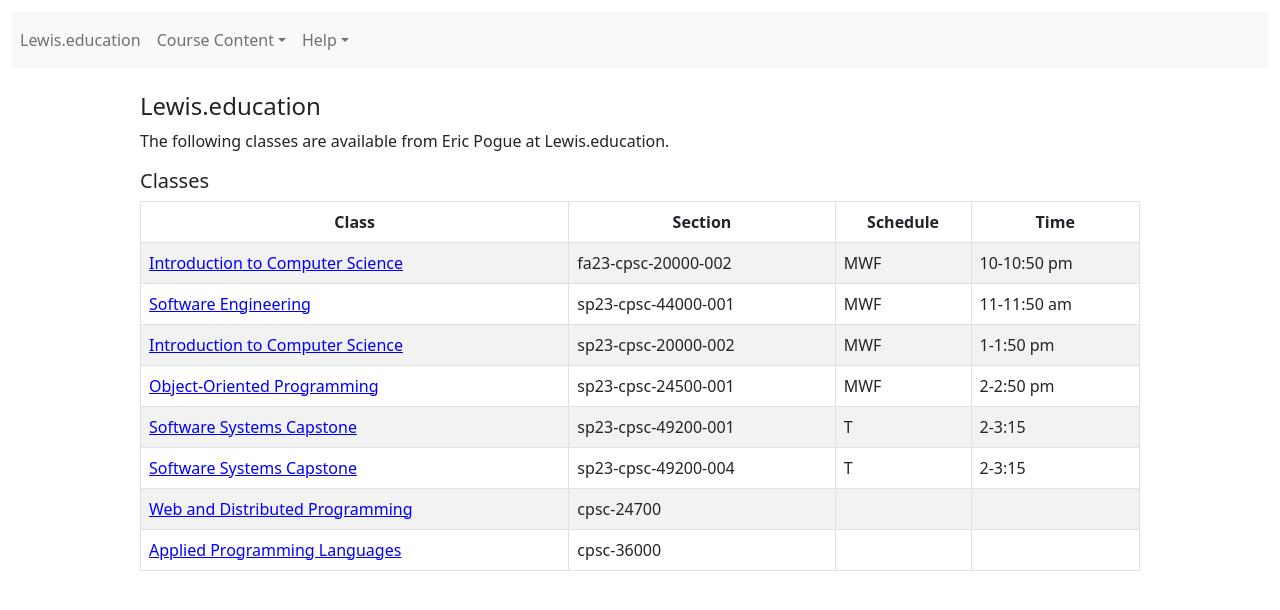
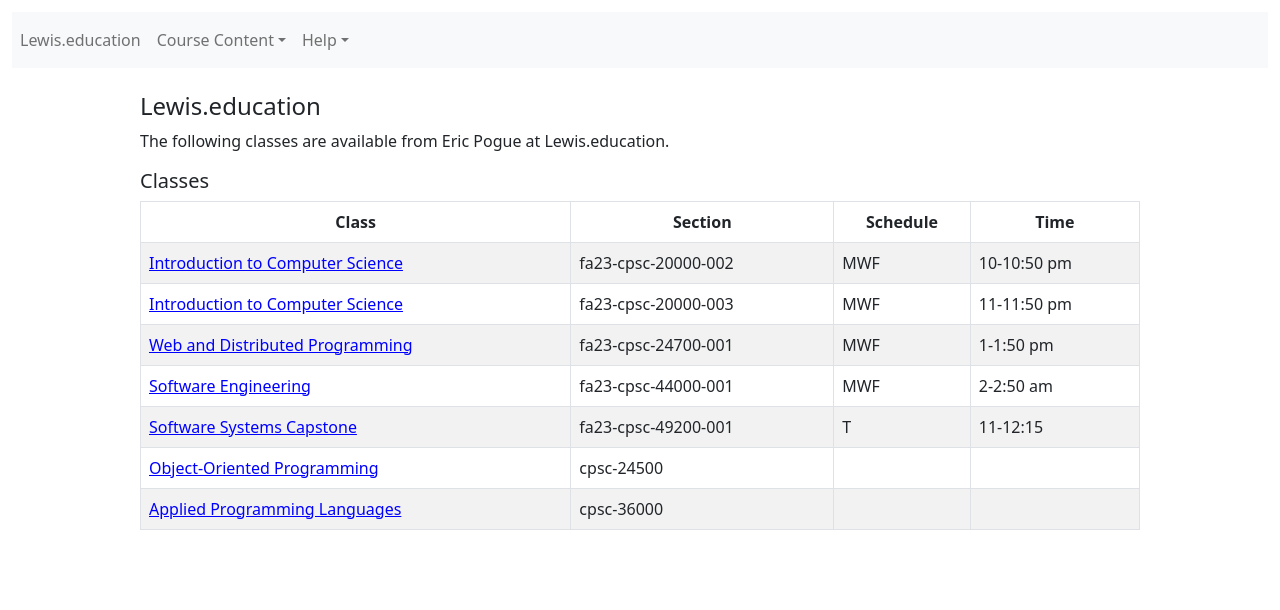
Before and after one commit to EricJPogue/lewis-education-static, a React (Create React App) app: page /#/ in a window 1280 px wide. Shown: the top 610 px of the page. Built offline with nearby package versions, Linux system fonts and the light colour scheme.

Commit message:
Update files.

```diff
--- a/src/ActivityLists/AL20000Sprint01.js
+++ b/src/ActivityLists/AL20000Sprint01.js
@@ -26,6 +26,7 @@
 		<ul style={{listStyleType:'square'}}>
 			<li>Effectively participate in a blended classroom environment and as part of a scrum team</li>
 			<li>Define and utilize files, files systems, and Zip files</li>
+			<li>Utilize graphical and command line representations of files and file systems</li>
 			<li>Understand the basics of Computer Science</li>
 			<li>Describe the concept of abstraction</li>
 			<li>Utilize important developer tools to create and update basic software applications</li>
@@ -39,7 +40,6 @@
 }
 
 export const list20000Sprint01 = (sprint) => {
-	const computerScienceIlluminated = () => { return( <a href='https://learning.oreilly.com/playlists/c64af15a-7918-4898-9488-8d573674a2dc' target='_blank' rel='noopener noreferrer'>Computer Science Illuminated</a> ) }
 	return ( <div>
 		{activitiesListIntro(sprint)}
 		<ol>
@@ -52,7 +52,7 @@
 			<li>Review {CommandLine()}</li>
 			{initialPost(sprint)}
 
-			<li>Read {computerScienceIlluminated()} chapter 1, review our <NavLink to='/activity-dale/1'>chapter 1 lecture</NavLink>, and be prepared for a scrum team discussion</li>
+			<li>Read Computer Science Illuminated chapter 1, review our <NavLink to='/activity-dale/1'>chapter 1 lecture</NavLink>, and be prepared for a scrum team discussion</li>
 			<li>Within {oreillyPlaylistICS()} read “Introducing Python” Preface through Chapter 2 while reviewing “quotes.py” from the {IntroducingPythonSampleCode()}</li>
 			{standardActivitiesClosing(sprint, HelloWorldPythonLink(), '3 hours')}
 		</ol>
--- a/src/ActivityVideo/Panopto.js
+++ b/src/ActivityVideo/Panopto.js
@@ -1,6 +1,6 @@
 import React from 'react'
 
-import { getClass, getClassNumber } from '../DataAndAPIs/Classes'
+import { getClassSection, getClassNumber } from '../DataAndAPIs/Classes'
 import { Blended, externalLink, scrumIn7Min } from '../DataAndAPIs/Links'
 
 const panoptoWelcomeIFrameTag = () => {
@@ -9,7 +9,7 @@
 
 export const welcome = () => {
 	return ( <div>
-		<h4>{getClass().title}</h4>
+		<h4>{getClassSection().title}</h4>
 		<h5>***** Welcome! Please take a few minutes to view your welcome message.</h5>
 		<IFrameComponent iframe={panoptoWelcomeIFrameTag()} />
 		<br />
--- a/src/DataAndAPIs/Classes.js
+++ b/src/DataAndAPIs/Classes.js
@@ -1,4 +1,4 @@
-import { getCalendarByCalendarID, _FALL_2023_08_28_16, _SPRING_2023_01_09_16, _CURRENT_CALENDAR } from "./Calendars"
+import { getCalendarByCalendarID, _FALL_2023_08_28_16, _CURRENT_CALENDAR } from "./Calendars"
 
 import { al44000Sprint1Topics } from '../ActivityLists/AL44000Sprint01'
 import { al44000Sprint2Topics } from '../ActivityLists/AL44000Sprint02'
@@ -51,6 +51,7 @@
 	return getCalendarByCalendarID(getClass().calendarID)
 }
 
+// getClass() depreciated... replace getClass() with getClassSection()
 export const getClass = () => {
 	const classID = getClassIDfromURL()
 	if (classID  === '') {
@@ -60,8 +61,11 @@
 }
 
 export const getClassSection = () => {
-	// Todo: Refactor getClass() to getClassSection() as we are really talking about a class section.
-	return getClass()
+	const classID = getClassIDfromURL()
+	if (classID  === '') {
+		return null
+	}
+	return getClassByClassID(classID)
 }
 
 export  const getClassNumber = () => {
@@ -81,7 +85,9 @@
 
 export const _INSTRUCTOR = {
 	name:'Eric Pogue',
+	officeHours:'Thursday 10 to 10:50 AM CT by appointment',
 	office:'AS-124-A',
+	appointmentRequests:'Appointments can be requested via email',
 	lewisPhone:'(815) 836-5015',
 	lewisEmail:'epogue@lewisu.edu'
 }
@@ -126,14 +132,14 @@
 	],
 	textBook: 'Computer Science Illuminated, Nell Dale and John Lewis, Jones & Bartlett Learning. This book is required for this course.',
 	modules: [
-		'Getting Started, Tools of the Trade, Files Systems, and The Big Picture',
+		'Getting Started, Tools of the Trade, Files Systems, Representation, and The Big Picture',
 		'Numbering Systems, Data Representation, and HyperText Markup Language (HTML)',
-		'Gates and Circuits, Computing Components, and Cloud Computing with HTML and CSS',
+		'Gates and Circuits, Computing Components, and Cloud Computing with HTML, CSS, and JavaScript',
 		'Artificial Intelligence, Functions, and Objects and Drawing',
-		'Networks, Final Project Proposal, and Objects and Drawing with Python',
+		'Networks, Class Project Proposal, and Objects and Drawing with Python',
 		'Full Stack Development with Web Browser, Web Server, and NoSQL Database',
-		'Security, More HTML, CSS, and more JavaScript or more Python',
-		'Final Project'
+		'Class Project !!!Security, More HTML, CSS, and more JavaScript or more Python!!!',
+		'Final Exam'
 	]
 }
 
@@ -404,28 +410,21 @@
 	{ 'classID':'fa23-cpsc-20000-002', 'calendarID':_FALL_2023_08_28_16, 'class':_CPSC_20000, 'number':'20000', 'section':'002', 'crn':'80006',
 		'title':'Introduction to Computer Science', 'location':'Arts and Sciences (AS) 104A and Friday remote via Zoom', 'schedule':_MWF, 'time':'10-10:50 pm', 'finalExam':'Monday, Dec 11 from 10:30 AM to 12:30 PM CT' },
 
-	{ 'classID':'sp23-cpsc-44000-001', 'calendarID':_SPRING_2023_01_09_16, 'class':_CPSC_44000, 'number':'44000', 'section':'001', 'crn':'10788',
-		'title':'Software Engineering', 'location':'Arts and Sciences (AS) 104A and Friday remote via Zoom', 'schedule':_MWF, 'time':'11-11:50 am', 'finalExam':'Friday, May 5 from 10:30 AM to 12:30 PM CT' },
+	{ 'classID':'fa23-cpsc-20000-003', 'calendarID':_FALL_2023_08_28_16, 'class':_CPSC_20000, 'number':'20000', 'section':'003', 'crn':'80007',
+		'title':'Introduction to Computer Science', 'location':'Arts and Sciences (AS) 104A and Friday remote via Zoom', 'schedule':_MWF, 'time':'11-11:50 pm', 'finalExam':'Friday, Dec 15 from 10:30 AM to 12:30 PM CT' },
 
-	{ 'classID':'sp23-cpsc-20000-002', 'calendarID':_SPRING_2023_01_09_16, 'class':_CPSC_20000, 'number':'20000', 'section':'002', 'crn':'10526',
-		'title':'Introduction to Computer Science', 'location':'Arts and Sciences (AS) 104A and Friday remote via Zoom', 'schedule':_MWF, 'time':'1-1:50 pm', 'finalExam':'Wednesday, May 3 from 1:30 PM to 3:30 PM CT' },
+	{ 'classID':'fa23-cpsc-24700-001', 'calendarID':_FALL_2023_08_28_16, 'class':_CPSC_24700, 'number':'24700', 'section':'001', 'crn':'80024',
+		'title':'Web and Distributed Programming', 'location':'Arts and Sciences (AS) 104A and Friday remote via Zoom', 'schedule':_MWF, 'time':'1-1:50 pm', 'finalExam':'Wednesday, Dec 13 from 1:30 AM to 3:30 PM CT' },
 
-	{ 'classID':'sp23-cpsc-24500-001', 'calendarID':_SPRING_2023_01_09_16, 'class':_CPSC_24500, 'number':'24500', 'section':'001', 'crn':'10561',
-		'title':'Object-Oriented Programming', 'location':'Arts and Sciences (AS) 104A and Friday remote via Zoom', 'schedule':_MWF, 'time':'2-2:50 pm', 'finalExam':'Monday, May 1 from 4-6 pm CT',
-		'syllabusURL':'https://pithub.blob.core.windows.net/nvm4zqwm/cuq8toxa-sp22-cpsc-24500-001.pdf' },
+	{ 'classID':'fa23-cpsc-44000-001', 'calendarID':_FALL_2023_08_28_16, 'class':_CPSC_44000, 'number':'44000', 'section':'001', 'crn':'80053',
+		'title':'Software Engineering', 'location':'Arts and Sciences (AS) 104A and Friday remote via Zoom', 'schedule':_MWF, 'time':'2-2:50 am', 'finalExam':'Monday, Dec 11 from 4 pm to 6 pm CT' },
 
-	{ 'classID':'sp23-cpsc-49200-001', 'calendarID':_SPRING_2023_01_09_16, 'class':_CPSC_49200, 'number':'49200', 'section':'001', 'crn':'10815',
-		'title':'Software Systems Capstone', 'schedule':_T, 'time':'2-3:15', 'finalExam':'Thursday, May 4 from 1:30 to 3:30 pm CT**',
-		'syllabusURL':'https://pithub.blob.core.windows.net/nvm4zqwm/cuq8toxa-sp22-cpsc-49200-001.pdf' },
+	{ 'classID':'fa23-cpsc-49200-001', 'calendarID':_FALL_2023_08_28_16, 'class':_CPSC_49200, 'number':'49200', 'section':'001', 'crn':'80056',
+		'title':'Software Systems Capstone', 'schedule':_T, 'time':'11-12:15', 'finalExam':'Tuesday, Dec 12 from 10:30 to 12:30 pm CT' },
 
-	{ 'classID':'sp23-cpsc-49200-004', 'calendarID':_SPRING_2023_01_09_16, 'class':_CPSC_49200, 'number':'49200', 'section':'004', 'crn':'10822',
-		'title':'Software Systems Capstone', 'schedule':_T, 'time':'2-3:15', 'finalExam':'Thursday, May 4 from 1:30 to 3:30 pm CT',
-		'syllabusURL':'https://pithub.blob.core.windows.net/nvm4zqwm/cuq8toxa-sp22-cpsc-49200-001.pdf' },
-
-	{ 'classID':'cpsc-24700', 'calendarID':_CURRENT_CALENDAR, 'class':_CPSC_24700, 'number':'24700', 'section':'XXX', 'crn':'00000',
-		'title':'Web and Distributed Programming', 'location':'', 'schedule':'', 'time':'', 'finalExam':'' },
+	{ 'classID':'cpsc-24500', 'calendarID':_CURRENT_CALENDAR, 'class':_CPSC_24500, 'number':'24500', 'section':'XXX', 'crn':'00000',
+		'title':'Object-Oriented Programming', 'location':'', 'schedule':'', 'time':'', 'finalExam':'' },
 
 	{ 'classID':'cpsc-36000', 'calendarID':_CURRENT_CALENDAR, 'class':_CPSC_36000, 'number':'36000', 'section':'XXX', 'crn':'00000',
-		'title':'Applied Programming Languages', 'location':'', 'schedule':'', 'time':'', 'finalExam':'',
-		'syllabusURL':'https://botb.blob.core.windows.net/nvm4zqwm/se3c5q62-syllabus-cpsc-36000-001.pdf' }
+		'title':'Applied Programming Languages', 'location':'', 'schedule':'', 'time':'', 'finalExam':'' }
 ]
--- a/src/Info/InfoEricPogue.js
+++ b/src/Info/InfoEricPogue.js
@@ -17,7 +17,7 @@
 		GitHub: {personalGitHub()}<br /><br />
 
 		Lewis Office Location: AS-124-A<br />
-		Office Hours: Thursday 10 to 11:30 AM CT by appointment<br /><br />
+		Office Hours: Thursday 10 to 10:50 AM CT by appointment<br /><br />
 
 		Desk Phone: <a href='tel: +18158365015'>(815) 836-5015</a><br />
 		Personal Mobile Phone: <a href='tel: +15632097280'>(563) 209-7280</a><br />
--- a/src/Syllabi/SyllabiShared.js
+++ b/src/Syllabi/SyllabiShared.js
@@ -70,9 +70,9 @@
 			<tbody>
 				{header(['I.', 'Instructor Information'])}
 				{row(['', 'Instructor’s Name:', instructor.name ])}
-				{row(['', 'Office Hours:', courseSection.officeHours])}
+				{row(['', 'Office Hours:', instructor.officeHours])}
 				{row(['', 'Lewis Office Location:', instructor.office])}
-				{row(['', 'Appointments:', courseSection.appointmentRequests])}
+				{row(['', 'Appointments:', instructor.appointmentRequests])}
 				{row(['', 'Lewis Email:', instructor.lewisEmail])}
 				{row(['', 'Lewis Phone Number:', instructor.lewisPhone])}
 			</tbody>
--- a/src/Syllabi/Syllabus.js
+++ b/src/Syllabi/Syllabus.js
@@ -1,28 +1,20 @@
-
-// Todo: Remove fall22 as a dependency.
 
 import { getClassIDfromURL } from '../DataAndAPIs/Classes'
 
-import { sp23_cpsc_20000_002, sp23_cpsc_25400_001, sp23_cpsc_44000_001, sp23_cpsc_49200_001, cpsc_36000 } from './sp23'
-
-import { fa22_cpsc_20000_002, fa22_cpsc_20000_003, fa22_cpsc_24700_001, fa22_cpsc_44000_001 } from './fa22'
+import { fa23_cpsc_20000_002, fa23_cpsc_20000_003, fa23_cpsc_24700_001, fa23_cpsc_44000_001, fa23_cpsc_49200_001, cpsc_24500, cpsc_36000 } from './fa23'
 
 export const Syllabus = () => {
 	const classID = getClassIDfromURL()
 
 	switch(classID) {
-		case 'sp23-cpsc-20000-002': return sp23_cpsc_20000_002()
-		case 'sp23-cpsc-24500-001': return sp23_cpsc_25400_001()
-		case 'sp23-cpsc-44000-001': return sp23_cpsc_44000_001()
-		case 'sp23-cpsc-49200-001': return sp23_cpsc_49200_001()
-		case 'sp23-cpsc-49200-004': return sp23_cpsc_49200_001()
+		case 'fa23-cpsc-20000-002': return fa23_cpsc_20000_002()
+		case 'fa23-cpsc-20000-003': return fa23_cpsc_20000_003()
+		case 'fa23-cpsc-24700-001': return fa23_cpsc_24700_001()
+		case 'fa23-cpsc-44000-001': return fa23_cpsc_44000_001()
+		case 'fa23-cpsc-49000-001': return fa23_cpsc_49200_001()
 
+		case 'cpsc-24500': return cpsc_24500()
 		case 'cpsc-36000': return cpsc_36000()
-
-		case 'fa22-cpsc-20000-002': return fa22_cpsc_20000_002()
-		case 'fa22-cpsc-20000-003': return fa22_cpsc_20000_003()
-		case 'fa22-cpsc-24700-001': return fa22_cpsc_24700_001()
-		case 'fa22-cpsc-44000-001': return fa22_cpsc_44000_001()
 
 		default: return null
 	}
--- a/src/Syllabi/fa22.js
+++ b/src/Syllabi/_archive/fa22.js
@@ -1,7 +1,7 @@
 // fa22.js is depreciated and should be removed.
 
-import { getClassSection, _CPSC_20000, _CPSC_24500, _CPSC_24700, _CPSC_36000, _CPSC_44000, _CPSC_49200, _INSTRUCTOR } from '../DataAndAPIs/Classes'
-import { syllabus } from './SyllabiShared'
+import { getClassSection, _CPSC_20000, _CPSC_24500, _CPSC_24700, _CPSC_36000, _CPSC_44000, _CPSC_49200, _INSTRUCTOR } from '../../DataAndAPIs/Classes'
+import { syllabus } from '../SyllabiShared'
 
 const makeDefaultClassSection = () => {
 	let defaultClassSection= {
--- a/src/Syllabi/sp23.js
+++ b/src/Syllabi/_archive/sp23.js
@@ -1,13 +1,10 @@
-import { getClassSection, _CPSC_20000, _CPSC_24500, _CPSC_36000, _CPSC_44000, _CPSC_49200, _INSTRUCTOR } from '../DataAndAPIs/Classes'
-import { getCalendarPlusByCalendarID } from '../DataAndAPIs/Calendars'
+import { getClassSection, _CPSC_20000, _CPSC_24500, _CPSC_36000, _CPSC_44000, _CPSC_49200, _INSTRUCTOR } from '../../DataAndAPIs/Classes'
+import { getCalendarPlusByCalendarID } from '../../DataAndAPIs/Calendars'
 
-import { syllabus } from './SyllabiShared'
+import { syllabus } from '../SyllabiShared'
 
 const sp23MakeDefaultClassSection = () => {
-	let defaultClassSection= {
-		officeHours:'Thursday 10 to 11:30 AM CT by appointment', // Todo: Consider adding 'officeHours' to _INSTRUCTOR.
-		appointmentRequests:'Appointments can be requested via email', // Todo: Consider moving 'appointmentRequests' to _INSTRUCTOR.
-	}
+	let defaultClassSection = {}
 
 	const classSection = getClassSection()
 	defaultClassSection.section = classSection.section
--- /dev/null
+++ b/src/Syllabi/fa23.js
@@ -0,0 +1,31 @@
+import { getClassSection, _CPSC_20000, _CPSC_24500, _CPSC_24700, _CPSC_36000, _CPSC_44000, _CPSC_49200, _INSTRUCTOR } from '../DataAndAPIs/Classes'
+import { getCalendarPlusByCalendarID } from '../DataAndAPIs/Calendars'
+
+import { syllabus } from './SyllabiShared'
+
+const fa23MakeDefaultClassSection = () => {
+	let defaultClassSection= {	}
+
+	const classSection = getClassSection()
+	defaultClassSection.section = classSection.section
+	defaultClassSection.meetingTimes = `${classSection.schedule} ${classSection.time}`
+	defaultClassSection.finalExam = classSection.finalExam
+	defaultClassSection.meetingLocation = classSection.location // Todo: Change '.location' to '.meetingLocation'.
+
+	const calendar = getCalendarPlusByCalendarID(classSection.calendarID)
+	defaultClassSection.description = calendar.description
+	defaultClassSection.meetingDates = calendar.meetingDates
+
+	return defaultClassSection
+}
+
+// Syllabi for Fall 2023 classes:
+export const fa23_cpsc_20000_002 = () => { return syllabus( _CPSC_20000, fa23MakeDefaultClassSection(), _INSTRUCTOR) }
+export const fa23_cpsc_20000_003 = () => { return syllabus( _CPSC_20000, fa23MakeDefaultClassSection(), _INSTRUCTOR) }
+export const fa23_cpsc_24700_001 = () => { return syllabus( _CPSC_24700, fa23MakeDefaultClassSection(), _INSTRUCTOR) }
+export const fa23_cpsc_44000_001 = () => { return syllabus( _CPSC_44000, fa23MakeDefaultClassSection(), _INSTRUCTOR) }
+export const fa23_cpsc_49200_001 = () => { return syllabus( _CPSC_49200, fa23MakeDefaultClassSection(), _INSTRUCTOR) }
+
+// Supported courses that are not being offered during the Fall 2023 semester.
+export const cpsc_24500 = () => { return syllabus( _CPSC_24500, fa23MakeDefaultClassSection(), _INSTRUCTOR) }
+export const cpsc_36000 = () => { return syllabus( _CPSC_36000, fa23MakeDefaultClassSection(), _INSTRUCTOR) }
```
